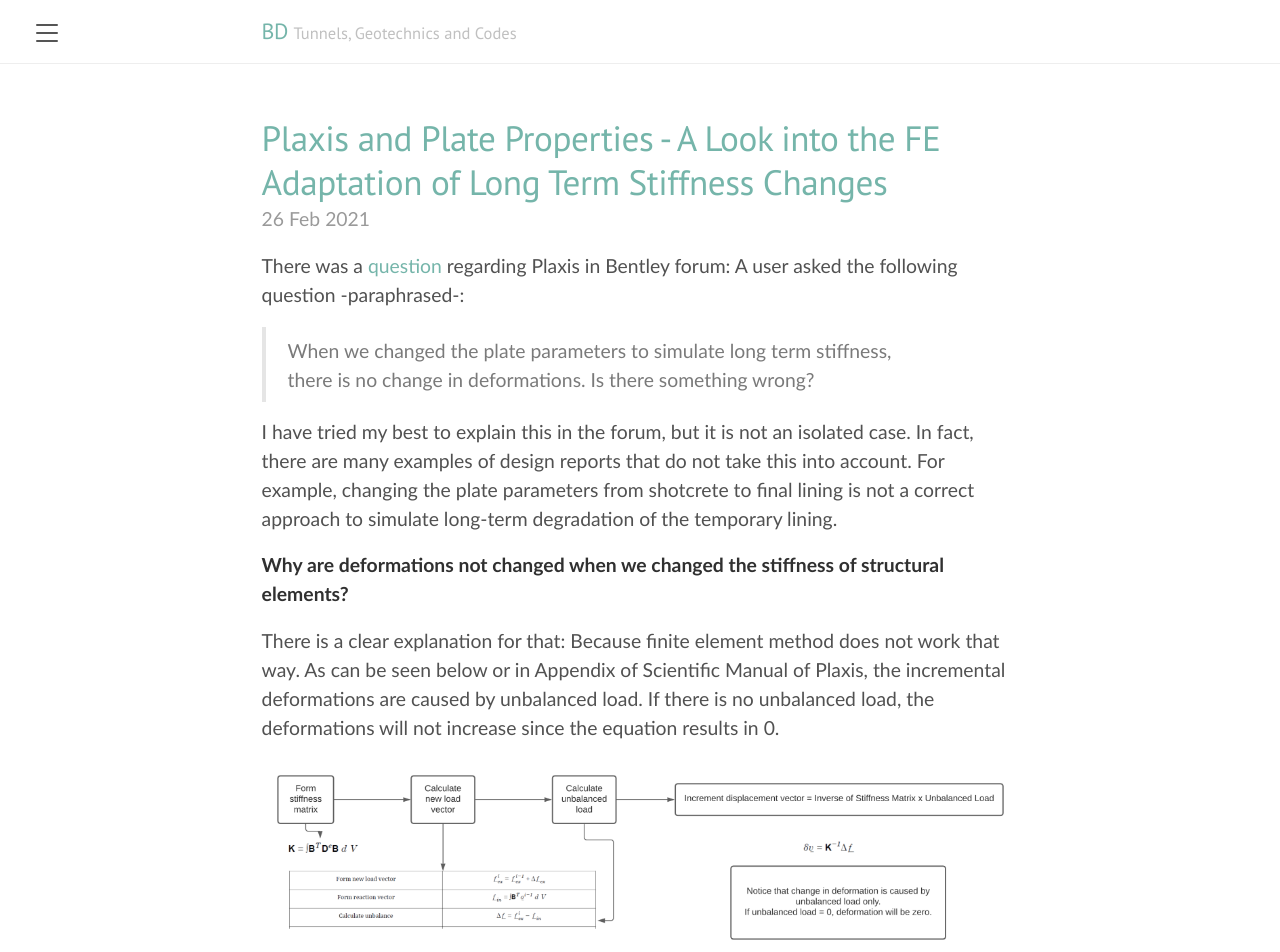
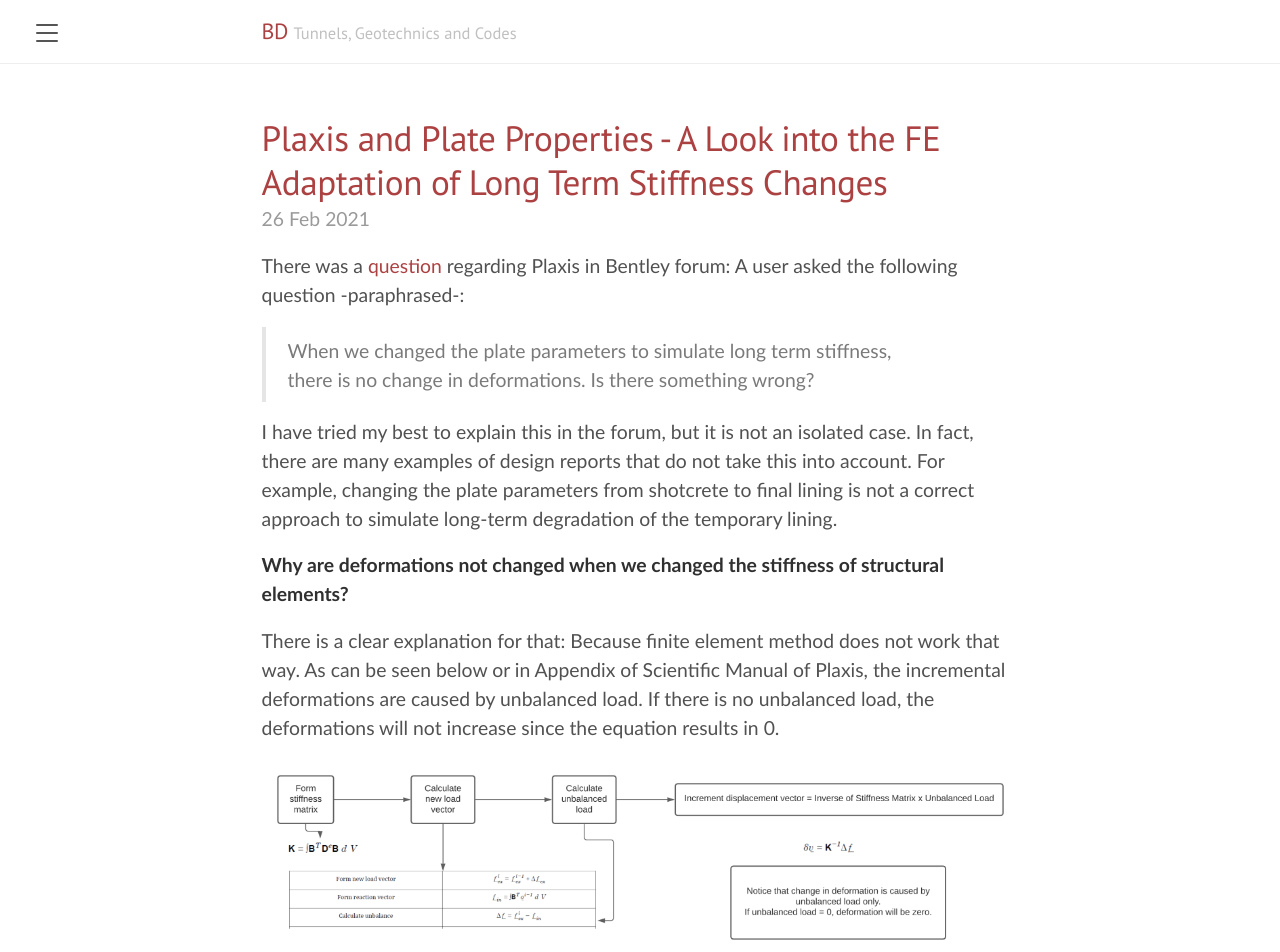
Before and after one commit to hdoer/berkdemir.github.io, a Jekyll site: the page built from index.html, in a window 1280 px wide. Shown: the top 952 px of the page. Built offline with Jekyll 4.4.1, drawn with Linux system fonts in a browser that asks for light colours; the list of posts is cut into pages by our own code.

Commit message:
Update lanyon.css

```diff
--- a/public/css/lanyon.css
+++ b/public/css/lanyon.css
@@ -435,12 +435,12 @@ a.pagination-item:hover {
 
 /* Red */
 .theme-base-08 #sidebar-checkbox:checked ~ .sidebar-toggle {
-  background-color: #75b5aa;
+  background-color: #ac4142;
 }
 .theme-base-08 .container a,
 .theme-base-08 .sidebar-toggle,
 .theme-base-08 .related-posts li a:hover {
-  color: #75b5aa;
+  color: #ac4142;
 }
 
 /* Orange */
```
